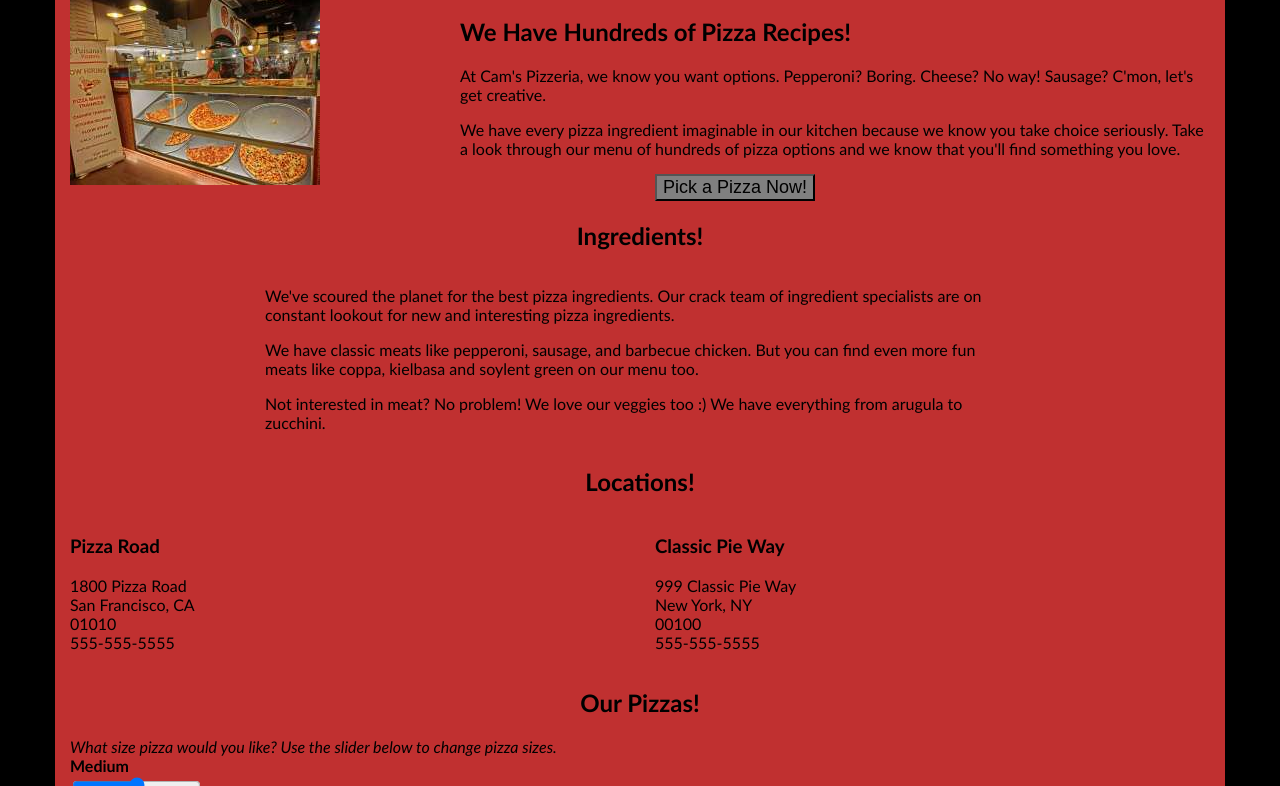
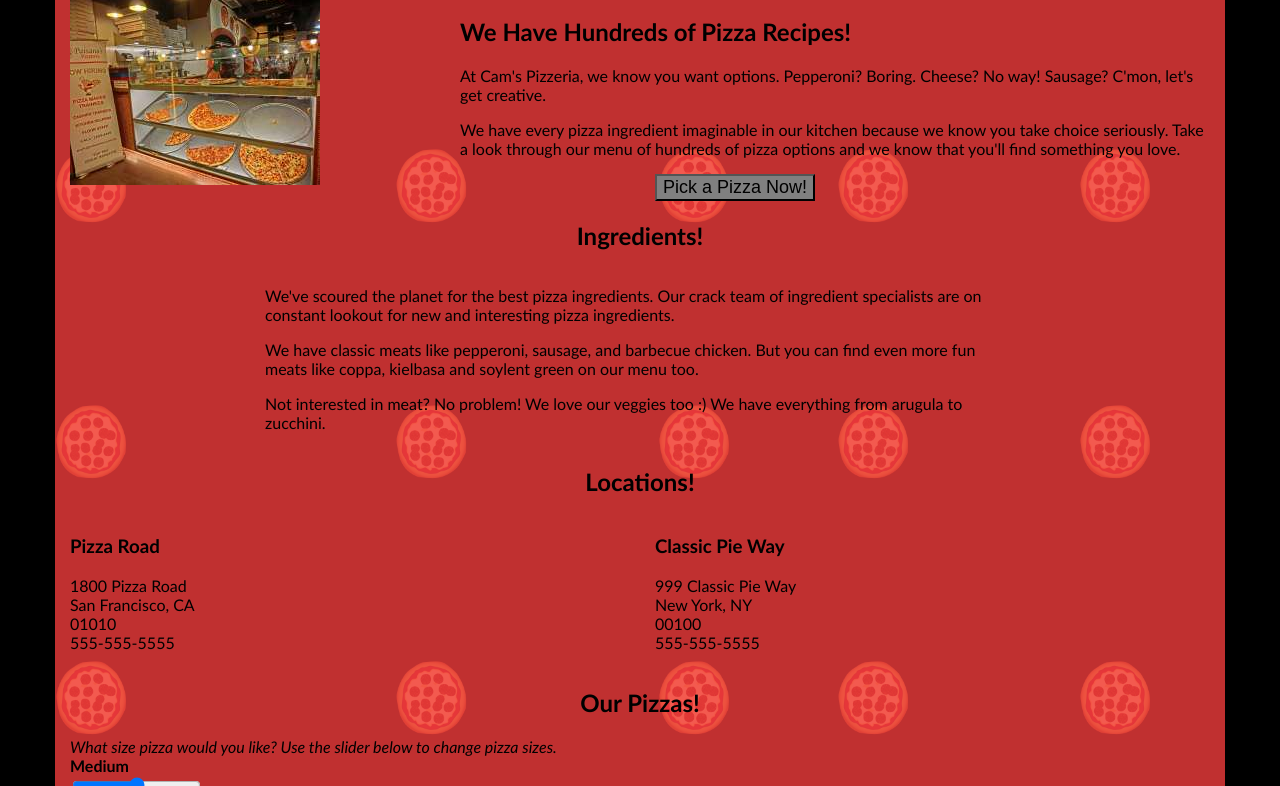
Before and after one commit to charutiwari04/charutiwari04333.github.io, a plain HTML site: page Website-Optimization-Project-4/frontend-nanodegree-mobile-portfolio-master/views/pizza.html in a window 1280 px wide. Shown: the part 120-906 px from the top of the page. Drawn offline with Linux system fonts and the light colour scheme.

Commit message:
change for 60fps

```diff
--- a/Website-Optimization-Project-4/frontend-nanodegree-mobile-portfolio-master/views/css/style.css
+++ b/Website-Optimization-Project-4/frontend-nanodegree-mobile-portfolio-master/views/css/style.css
@@ -18,6 +18,7 @@ body {
   width: 256px;
   z-index: -1;
 }
+
 .randomPizzaContainer {
   float: left;
   display: flex;
--- a/Website-Optimization-Project-4/frontend-nanodegree-mobile-portfolio-master/views/js/main.js
+++ b/Website-Optimization-Project-4/frontend-nanodegree-mobile-portfolio-master/views/js/main.js
@@ -423,7 +423,7 @@ var resizePizzas = function(size) {
 
   // Iterates through pizza elements on the page and changes their widths
   function changePizzaSizes(size) {
-	var randomPizza = document.querySelectorAll(".randomPizzaContainer");
+	var randomPizza = document.getElementsByClassName("randomPizzaContainer");
     for (var i = 0; i < randomPizza.length; i++) {
 
         var dx = 0;
@@ -440,8 +440,7 @@ var resizePizzas = function(size) {
         default:
           console.log("bug in sizeSwitcher");
       }
-	  var newwidth = dx + '%';
-	  randomPizza[i].style.width = newwidth;
+	  randomPizza[i].style.width = dx + '%';
 
     }
   }
@@ -492,11 +491,20 @@ function updatePositions() {
   window.performance.mark("mark_start_frame");
 
   var items = document.querySelectorAll('.mover');
-  //console.log(items);
-  var scrollPos = (document.body.scrollTop / 1250);
-  for (var i = 0; i < items.length; i++) {
-    var phase = Math.sin(scrollPos + (i % 5));
-    items[i].style.left = items[i].basicLeft + 100 * phase + 'px';
+  var len = items.length;
+  var arr = [];
+  var j=0;
+  for(var i=0;i<5;i++){
+	var phase = Math.sin((document.body.scrollTop / 1250)+ (i%5));
+	arr.push(phase);
+  }
+  for (var i = 0; i < len; i++) {
+	//items[i].style.left = items[i].basicLeft + 100 * arr[j%5] + 'px';
+	var check = items[i].basicLeft -600 + 100 * arr[j%4];
+	//items[i].style.left = check + 'px';
+	items[i].style.transform= "translateX(" + check +"px)";
+	//items[i].setAttribute("class","moveLeft");
+	j++;
   }
 
   // User Timing API to the rescue again. Seriously, it's worth learning.
@@ -507,18 +515,17 @@ function updatePositions() {
     var timesToUpdatePosition = window.performance.getEntriesByName("measure_frame_duration");
     logAverageFrame(timesToUpdatePosition);
   }
-  //window.requestAnimationFrame(updatePositions);
+
 }
 
 // runs updatePositions on scroll
-window.addEventListener('scroll', window.requestAnimationFrame(updatePositions));
-//window.requestAnimationFrame(updatePositions);
+window.addEventListener('scroll', updatePositions);
 
 // Generates the sliding pizzas when the page loads.
 document.addEventListener('DOMContentLoaded', function() {
   var cols = 8;
   var s = 256;
-  for (var i = 0; i < 200; i++) {
+  for (var i = 0; i < 50; i++) {
     var elem = document.createElement('img');
     elem.className = 'mover';
     elem.src = "images/pizza.png";
@@ -528,5 +535,5 @@ document.addEventListener('DOMContentLoaded', function() {
     elem.style.top = (Math.floor(i / cols) * s) + 'px';
     document.querySelector("#movingPizzas1").appendChild(elem);
   }
-  window.requestAnimationFrame(updatePositions);
+updatePositions();
 });
```
